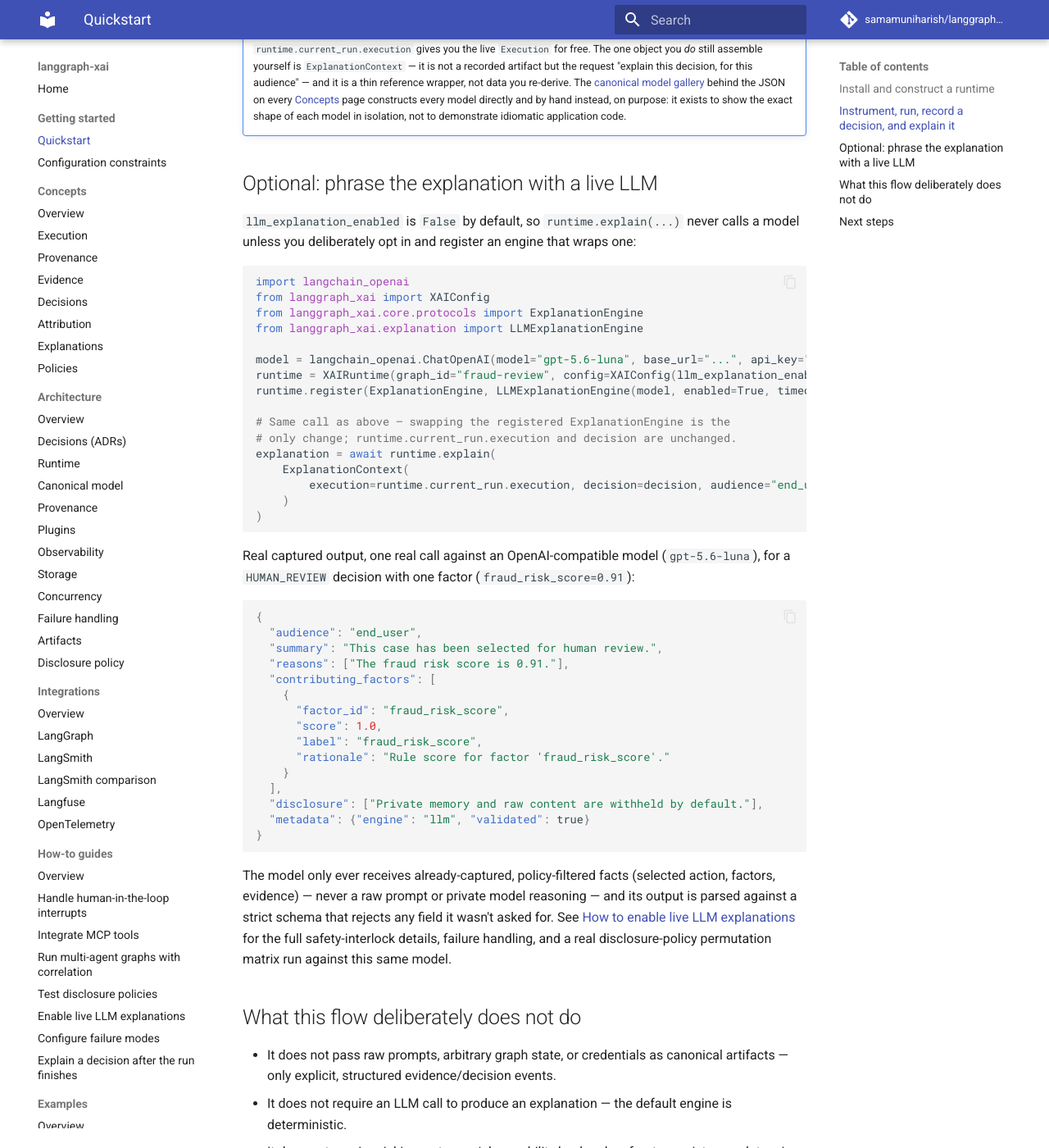
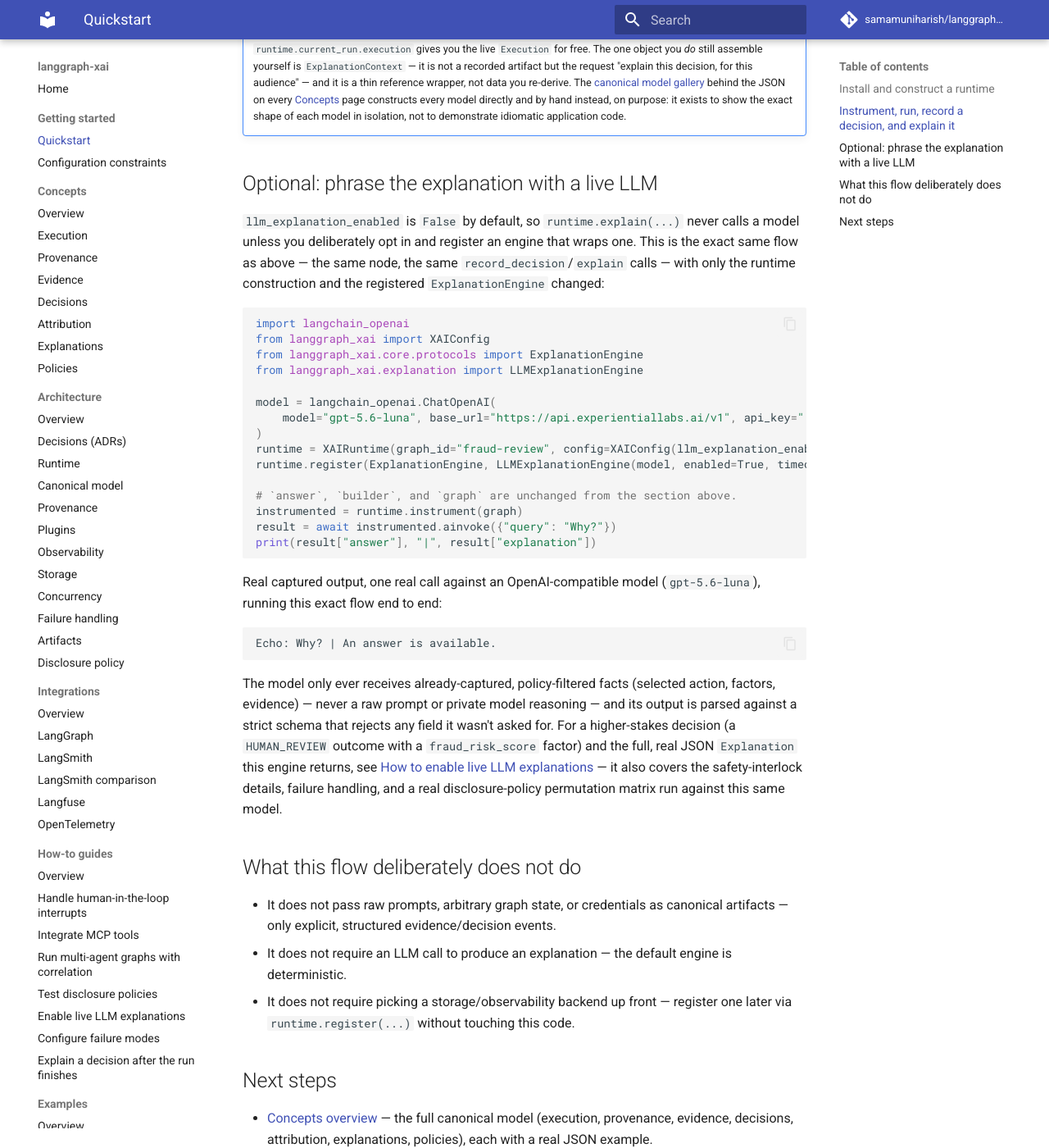
Before and after one commit to smuniharish/langgraph-xai, an MkDocs documentation site: the page built from docs/getting-started/quickstart.md, in a window 1280 px wide and 1400 px high, scrolled down 2044 px. Shown: the whole window at 82% size. Built offline with MkDocs 1.6.1 and Material for MkDocs 9.7.7, drawn with Linux system fonts in a browser that asks for light colours; comment, search, counter and statistics services are not loaded.

Commit message:
docs: connect the quickstart's live-LLM section to one real, runnable flow
The quickstart's "phrase the explanation with a live LLM" section was a
disconnected snippet: it referenced undefined `decision`/`context`
variables from a different (fraud-review) scenario and used a placeholder
`api_key="..."`, so it was never actually run as written.

- Rewrite the section to reuse the exact same `answer` node, `builder`,
  and `graph` from the section above it, changing only the runtime
  construction and the registered `ExplanationEngine` — verified by
  actually running it against a real OpenAI-compatible model
  (gpt-5.6-luna) and capturing the real output.
- Move the previous fraud-review / HUMAN_REVIEW / fraud_risk_score=0.91
  example (with its full JSON `Explanation`) into
  docs/how-to/llm-explanations.md as a "Full worked example" section,
  re-verified with a fresh real LLM call rather than carried over as-is.

Co-authored-by: Copilot <223556219+Copilot@users.noreply.github.com>

````diff
--- a/docs/getting-started/quickstart.md
+++ b/docs/getting-started/quickstart.md
@@ -115,7 +115,9 @@ shape and how the same decision renders differently per audience.
 
 `llm_explanation_enabled` is `False` by default, so `runtime.explain(...)`
 never calls a model unless you deliberately opt in and register an engine
-that wraps one:
+that wraps one. This is the exact same flow as above — the same node,
+the same `record_decision`/`explain` calls — with only the runtime
+construction and the registered `ExplanationEngine` changed:
 
 ```python
 import langchain_openai
@@ -123,48 +125,34 @@ from langgraph_xai import XAIConfig
 from langgraph_xai.core.protocols import ExplanationEngine
 from langgraph_xai.explanation import LLMExplanationEngine
 
-model = langchain_openai.ChatOpenAI(model="gpt-5.6-luna", base_url="...", api_key="...")
+model = langchain_openai.ChatOpenAI(
+    model="gpt-5.6-luna", base_url="https://api.experientiallabs.ai/v1", api_key="..."
+)
 runtime = XAIRuntime(graph_id="fraud-review", config=XAIConfig(llm_explanation_enabled=True))
 runtime.register(ExplanationEngine, LLMExplanationEngine(model, enabled=True, timeout=30.0))
 
-# Same call as above — swapping the registered ExplanationEngine is the
-# only change; runtime.current_run.execution and decision are unchanged.
-explanation = await runtime.explain(
-    ExplanationContext(
-        execution=runtime.current_run.execution, decision=decision, audience="end_user"
-    )
-)
+# `answer`, `builder`, and `graph` are unchanged from the section above.
+instrumented = runtime.instrument(graph)
+result = await instrumented.ainvoke({"query": "Why?"})
+print(result["answer"], "|", result["explanation"])
 ```
 
 Real captured output, one real call against an OpenAI-compatible model
-(`gpt-5.6-luna`), for a `HUMAN_REVIEW` decision with one factor
-(`fraud_risk_score=0.91`):
+(`gpt-5.6-luna`), running this exact flow end to end:
 
-```json
-{
-  "audience": "end_user",
-  "summary": "This case has been selected for human review.",
-  "reasons": ["The fraud risk score is 0.91."],
-  "contributing_factors": [
-    {
-      "factor_id": "fraud_risk_score",
-      "score": 1.0,
-      "label": "fraud_risk_score",
-      "rationale": "Rule score for factor 'fraud_risk_score'."
-    }
-  ],
-  "disclosure": ["Private memory and raw content are withheld by default."],
-  "metadata": {"engine": "llm", "validated": true}
-}
+```text
+Echo: Why? | An answer is available.
 ```
 
 The model only ever receives already-captured, policy-filtered facts
 (selected action, factors, evidence) — never a raw prompt or private model
 reasoning — and its output is parsed against a strict schema that rejects
-any field it wasn't asked for. See
-[How to enable live LLM explanations](../how-to/llm-explanations.md) for the
-full safety-interlock details, failure handling, and a real disclosure-policy
-permutation matrix run against this same model.
+any field it wasn't asked for. For a higher-stakes decision (a
+`HUMAN_REVIEW` outcome with a `fraud_risk_score` factor) and the full,
+real JSON `Explanation` this engine returns, see
+[How to enable live LLM explanations](../how-to/llm-explanations.md) — it
+also covers the safety-interlock details, failure handling, and a real
+disclosure-policy permutation matrix run against this same model.
 
 ## What this flow deliberately does not do
 
````
Also changed, not shown: docs/how-to/llm-explanations.md (+51 -0 lines).
